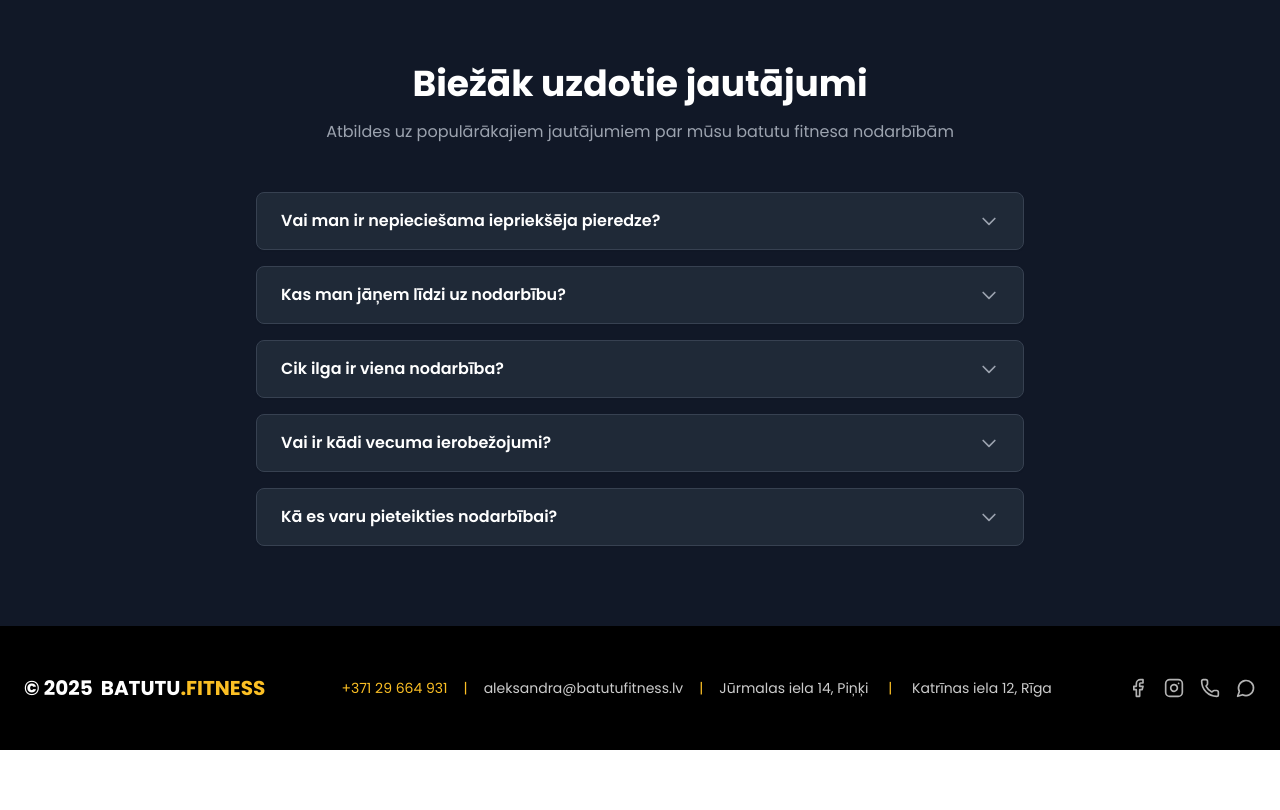
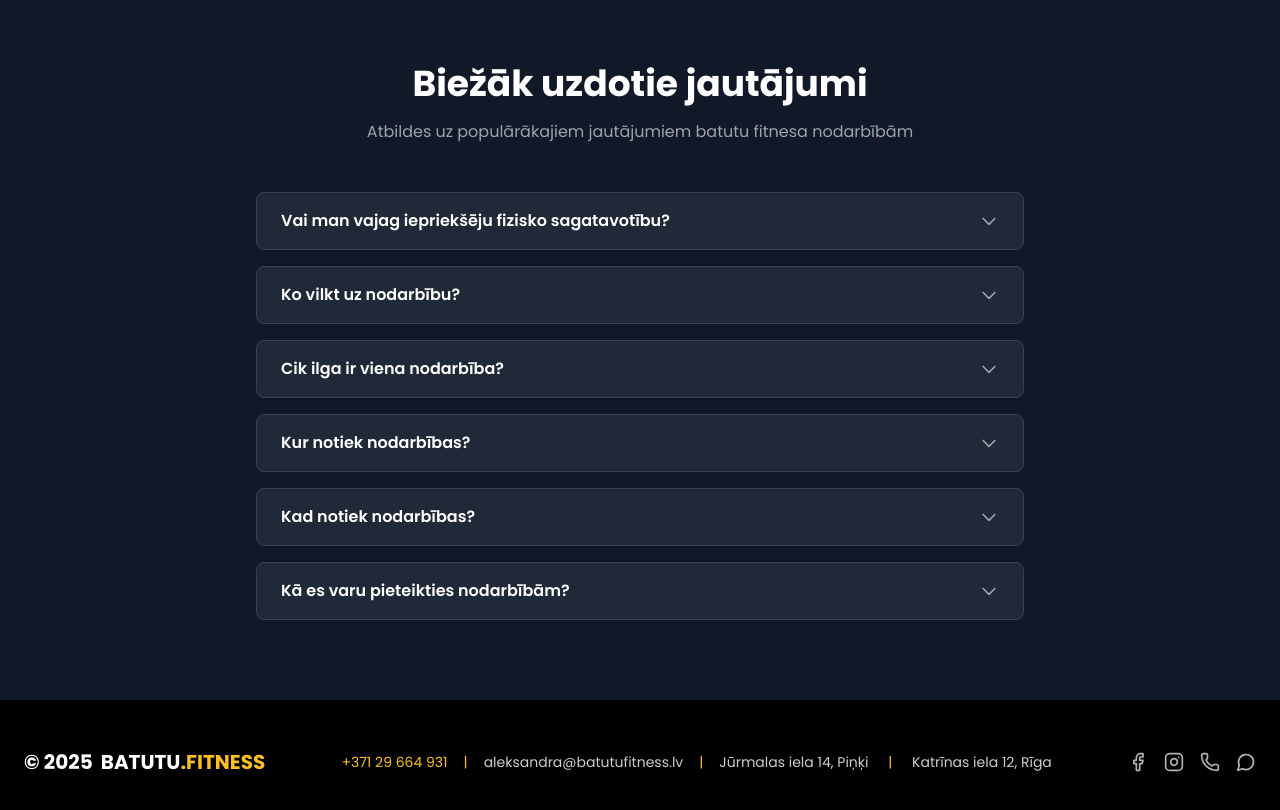
Before and after one commit to Kizenbahs/batutufitness.lv, a React (Vite) app: page / in a window 1280 px wide. Shown: the part 1960-2770 px from the top of the page. Before the commit the page ends 2710 px from the top, so only its background shows below. Built offline with nearby package versions, Linux system fonts and the light colour scheme; no server answers.

Commit message:
update: FAQ text changes and add WhatsApp links

```diff
--- a/src/components/FAQ.tsx
+++ b/src/components/FAQ.tsx
@@ -21,22 +21,22 @@ const FAQ: React.FC<FAQProps> = ({ language }) => {
   const faqItems: FAQItem[] = [
     {
       question: {
-        lv: "Vai man ir nepieciešama iepriekšēja pieredze?",
-        en: "Do I need previous experience?"
+        lv: "Vai man vajag iepriekšēju fizisko sagatavotību?",
+        en: "Do I need previous fitness experience?"
       },
       answer: {
-        lv: "Nē, iepriekšēja pieredze nav nepieciešama. Mūsu nodarbības ir piemērotas visiem līmeņiem, un treneri sniegs individuālus padomus.",
-        en: "No, previous experience is not required. Our classes are suitable for all levels, and trainers will provide individual guidance."
+        lv: "Nē! Mūsu nodarbības ir draudzīgas iesācējiem – tu pielāgo intensitāti sev piemērotā līmenī.",
+        en: "No! Our classes are beginner-friendly – you adjust the intensity to your comfortable level."
       }
     },
     {
       question: {
-        lv: "Kas man jāņem līdzi uz nodarbību?",
-        en: "What should I bring to class?"
+        lv: "Ko vilkt uz nodarbību?",
+        en: "What to wear to class?"
       },
       answer: {
-        lv: "Ērtus sporta tērpus, ūdeni un dvieli. Viss pārējais nepieciešamais inventārs būs pieejams uz vietas.",
-        en: "Comfortable workout clothes, water, and a towel. All other necessary equipment will be provided on site."
+        lv: "Ērts sporta apģērbs un zeķes ar neslīdošu zoli. Batutus nodrošinām mēs!",
+        en: "Comfortable workout clothes and non-slip socks. We provide the trampolines!"
       }
     },
     {
@@ -45,28 +45,38 @@ const FAQ: React.FC<FAQProps> = ({ language }) => {
         en: "How long is one session?"
       },
       answer: {
-        lv: "Viena nodarbība ilgst 55 minūtes, kas ietver iesildīšanos un atsildīšanos.",
-        en: "One session lasts 55 minutes, which includes warm-up and cool-down."
+        lv: "Viena nodarbība ilgst 60 minūtes.",
+        en: "One session lasts 60 minutes."
       }
     },
     {
       question: {
-        lv: "Vai ir kādi vecuma ierobežojumi?",
-        en: "Are there any age restrictions?"
+        lv: "Kur notiek nodarbības?",
+        en: "Where are the classes held?"
       },
       answer: {
-        lv: "Nodarbības ir piemērotas personām no 16 gadu vecuma. Jaunākiem dalībniekiem nepieciešama vecāku atļauja.",
-        en: "Classes are suitable for individuals aged 16 and above. Younger participants require parental consent."
+        lv: "Nodarbības notiek Joker klubs, Katrīnas iela 12, Rīga un Lion Gym, Jūrmalas iela 14, Piņķi",
+        en: "Classes are held at Joker Club, Katrinas Street 12, Riga and Lion Gym, Jurmalas Street 14, Pinki"
       }
     },
     {
       question: {
-        lv: "Kā es varu pieteikties nodarbībai?",
-        en: "How can I sign up for a class?"
+        lv: "Kad notiek nodarbības?",
+        en: "When are the classes held?"
       },
       answer: {
-        lv: "Jūs varat pieteikties nodarbībai, izmantojot mūsu tiešsaistes grafiku vai sazinoties ar mums pa tālruni.",
-        en: "You can sign up for a class using our online schedule or by contacting us by phone."
+        lv: `Nodarbību grafiku varat skatīt sadaļā - Nodarbību grafiks. Nodarbību laiki tiek regulāri atjaunoti. Seko mums Instagram un Facebook, lai nepalaistu garām savu vietu! Neskaidrību vai jautājumu gadījumā varat zvanīt vai rakstīt WhatsApp <a href="https://wa.me/37129664931" target="_blank" class="text-primary hover:underline">+371 29 664 931</a>`,
+        en: `You can view the class schedule in the Schedule section. Class times are regularly updated. Follow us on Instagram and Facebook to secure your spot! For any questions or concerns, you can call or text via WhatsApp <a href="https://wa.me/37129664931" target="_blank" class="text-primary hover:underline">+371 29 664 931</a>`
+      }
+    },
+    {
+      question: {
+        lv: "Kā es varu pieteikties nodarbībām?",
+        en: "How can I sign up for classes?"
+      },
+      answer: {
+        lv: `Ērti pieteikties varat šeit tiešsaistē vai pieteikties WhatsApp <a href="https://wa.me/37129664931" target="_blank" class="text-primary hover:underline">+371 29 664 931</a>`,
+        en: `You can easily sign up online here or via WhatsApp <a href="https://wa.me/37129664931" target="_blank" class="text-primary hover:underline">+371 29 664 931</a>`
       }
     }
   ];
@@ -84,8 +94,8 @@ const FAQ: React.FC<FAQProps> = ({ language }) => {
           </h2>
           <p className="text-gray-400 max-w-2xl mx-auto">
             {language === 'lv'
-              ? 'Atbildes uz populārākajiem jautājumiem par mūsu batutu fitnesa nodarbībām'
-              : 'Answers to the most common questions about our trampoline fitness classes'}
+              ? 'Atbildes uz populārākajiem jautājumiem batutu fitnesa nodarbībām'
+              : 'Answers to the most common questions about trampoline fitness classes'}
           </p>
         </div>
 
@@ -121,8 +131,7 @@ const FAQ: React.FC<FAQProps> = ({ language }) => {
                   openIndex === index ? 'max-h-40 pb-4' : 'max-h-0'
                 }`}
               >
-                <p className="text-gray-400">
-                  {language === 'lv' ? item.answer.lv : item.answer.en}
+                <p className="text-gray-400" dangerouslySetInnerHTML={{ __html: language === 'lv' ? item.answer.lv : item.answer.en }}>
                 </p>
               </div>
             </div>
```
